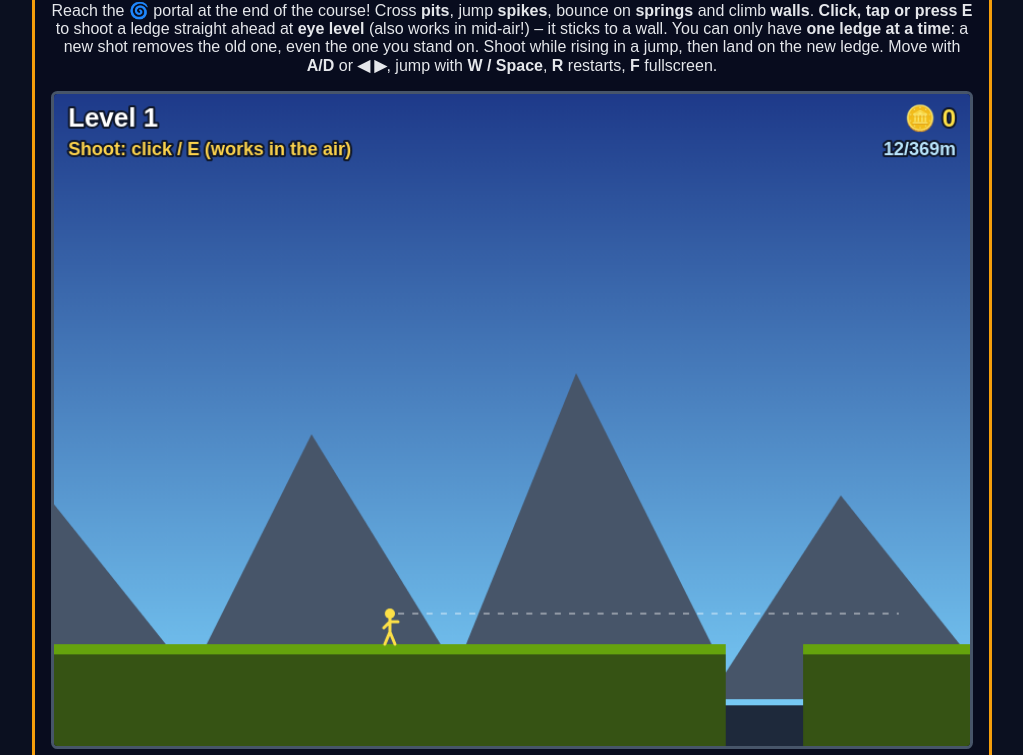
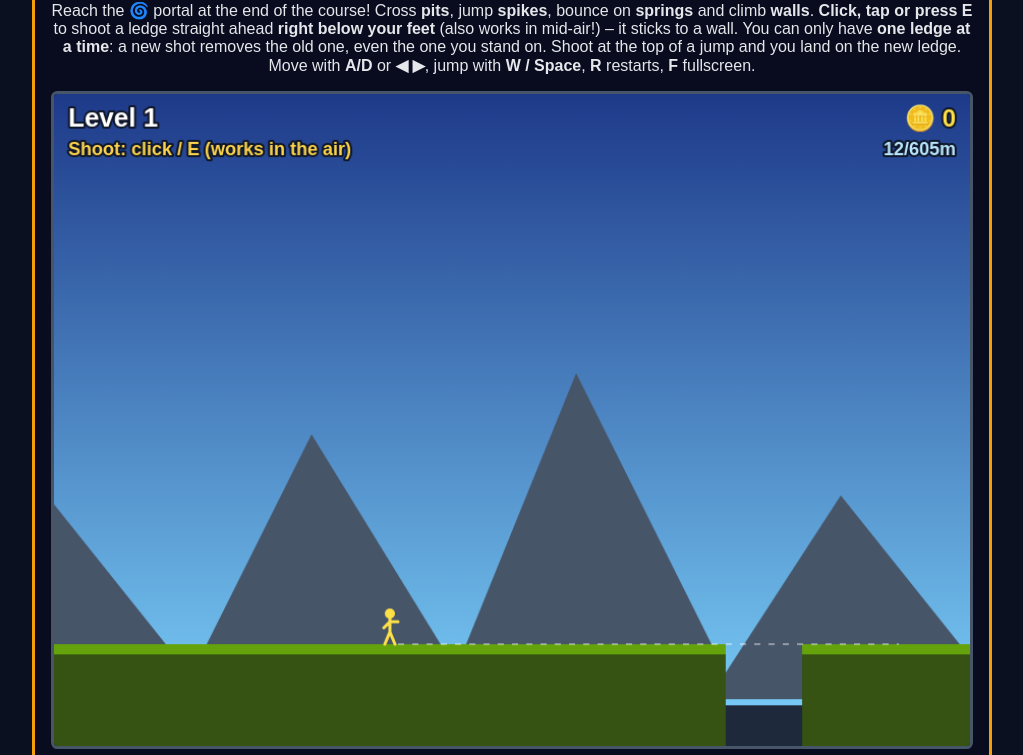
Before and after one commit to bencmparks/my-online-games, a plain HTML site: page cliff-tumble/index.html in a window 1280 px wide. Shown: the part 104-859 px from the top of the page, without its empty margins (128-1151 px from the left). Drawn offline with Linux system fonts and the light colour scheme; animation ran at ten frames a second.

Commit message:
Ledge Throw: denser courses, ledges shoot at feet level
Co-authored-by: Copilot <223556219+Copilot@users.noreply.github.com>

```diff
--- a/cliff-tumble/index.html
+++ b/cliff-tumble/index.html
@@ -7,7 +7,7 @@ main:fullscreen{width:100vw;max-width:none;height:100vh;display:flex;flex-direct
 .row{display:flex;gap:.5rem;justify-content:center;flex-wrap:wrap;margin:.4rem 0}.row button{padding:.6rem .9rem;border:0;border-radius:.6rem;background:#b45309;color:#fff;font-weight:700;font-size:1rem;cursor:pointer;user-select:none}.row button:disabled{opacity:.45;cursor:default}
 </style></head>
 <body><main><a href="../">← All games</a><h1>🪓 Ledge Throw</h1>
-<p>Reach the 🌀 portal at the end of the course! Cross <strong>pits</strong>, jump <strong>spikes</strong>, bounce on <strong>springs</strong> and climb <strong>walls</strong>. <strong>Click, tap or press E</strong> to shoot a ledge straight ahead at <strong>eye level</strong> (also works in mid-air!) – it sticks to a wall. You can only have <strong>one ledge at a time</strong>: a new shot removes the old one, even the one you stand on. Shoot while rising in a jump, then land on the new ledge. Move with <strong>A/D</strong> or <strong>◀ ▶</strong>, jump with <strong>W / Space</strong>, <strong>R</strong> restarts, <strong>F</strong> fullscreen.</p>
+<p>Reach the 🌀 portal at the end of the course! Cross <strong>pits</strong>, jump <strong>spikes</strong>, bounce on <strong>springs</strong> and climb <strong>walls</strong>. <strong>Click, tap or press E</strong> to shoot a ledge straight ahead <strong>right below your feet</strong> (also works in mid-air!) – it sticks to a wall. You can only have <strong>one ledge at a time</strong>: a new shot removes the old one, even the one you stand on. Shoot at the top of a jump and you land on the new ledge. Move with <strong>A/D</strong> or <strong>◀ ▶</strong>, jump with <strong>W / Space</strong>, <strong>R</strong> restarts, <strong>F</strong> fullscreen.</p>
 <canvas id="c" width="900" height="640" aria-label="Ledge Throw game"></canvas>
 <div class="row"><button id="l">◀</button><button id="j">⤒ Jump</button><button id="r">▶</button><button id="sh">🎯 Shoot</button><button id="rs">↺ Restart</button><button id="fs">⛶ Fullscreen</button></div>
 <div class="row" id="shop"></div>
@@ -21,20 +21,24 @@ const persist=()=>{try{localStorage.setItem(KEY,JSON.stringify(save))}catch(e){}
 let level,runs,walls,spikes,springs,portal,ledges,p,state,cx,cy,keys={},fx,frames=0,msg="",safe,seed=1;
 const rnd=()=>(seed=(seed*1664525+1013904223)>>>0)/4294967296;
 const ledgeLen=()=>90+save.up.len*12;
-function gen(lv){seed=lv*977+13;runs=[];walls=[];spikes=[];springs=[];let rs=-300,c=450;const n=3+Math.min(lv,12);
+function gen(lv){seed=lv*977+13;runs=[];walls=[];spikes=[];springs=[];let rs=-300,c=450;const n=8+Math.min(lv*2,22);
+ const wall=()=>{const w=110+rnd()*80,h=Math.min(560,130+rnd()*(90+lv*30));walls.push({x0:c,x1:c+w,top:-h});c+=w};
  for(let i=0;i<n;i++){const t=rnd();
-  if(t<.42){c+=130;if(rnd()<.55){springs.push({x:c,w:36,t:0});c+=36+130}const w=130+rnd()*80,h=Math.min(560,150+rnd()*(80+lv*28));walls.push({x0:c,x1:c+w,top:-h});c+=w+130}
-  else if(t<.72){runs.push([rs,c]);c+=70+rnd()*40+Math.min(lv*3,30);rs=c}
-  else{c+=70;const w=40+rnd()*30+Math.min(lv,10);spikes.push({x0:c,x1:c+w});c+=w+70}
-  c+=240+rnd()*80}
+  if(t<.25){c+=110;if(rnd()<.5){springs.push({x:c,w:36,t:0});c+=36+110}wall();c+=110}
+  else if(t<.45){c+=110;wall();c+=100;wall();c+=110}
+  else if(t<.65){runs.push([rs,c]);c+=70+rnd()*40+Math.min(lv*2,16);rs=c}
+  else if(t<.75){c+=60;springs.push({x:c,w:36,t:0});c+=96;runs.push([rs,c]);c+=200;rs=c}
+  else if(t<.9){c+=70;const w=40+rnd()*30+Math.min(lv,10);spikes.push({x0:c,x1:c+w});c+=w+70}
+  else{c+=90;const w=30+rnd()*20;spikes.push({x0:c,x1:c+w});c+=w+240;runs.push([rs,c]);c+=70+rnd()*30;rs=c}
+  c+=170+rnd()*70}
  portal={x:c+120};runs.push([rs,c+420])}
 function init(lv){level=lv===undefined?save.level:lv;gen(level);ledges=[];fx=[];p={x:120,y:0,vx:0,vy:0,g:true,f:1};safe={x:120,y:0};state="play";cx=0;cy=-540;msg="";shopUI()}
 function respawn(){p.x=safe.x;p.y=safe.y;p.vx=0;p.vy=0;p.g=true;fx.push({x:p.x,y:p.y-50,t:1,s:"oops!"})}
-function shoot(dir){if(state!=="play")return;if(dir)p.f=dir;const d=p.f,ey=p.y-30;let best=null;
+function shoot(dir){if(state!=="play")return;if(dir)p.f=dir;const d=p.f,ey=p.y;let best=null;
  for(const w of walls){if(ey<=w.top||ey>=0)continue;const dist=d>0?w.x0-p.x:p.x-w.x1;if(dist<PW/2-2||dist>900)continue;if(!best||dist<best.dist)best={w,dist}}
  ledges=[];
  if(best){const w=best.w,len=ledgeLen();ledges.push({y:ey,x0:d>0?w.x0-len:w.x1,len});fx.push({line:1,x:p.x,x2:d>0?w.x0:w.x1,y:ey,t:.25})}
- else fx.push({x:p.x+d*60,y:ey,t:1,s:"no wall"})}
+ else fx.push({x:p.x+d*60,y:ey-30,t:1,s:"no wall"})}
 function win(){state="won";const earn=20+level*6;save.coins+=earn;save.level=level+1;persist();msg=`+${earn} coins`;shopUI()}
 function onGround(x0){for(const r of runs)if(x0>=r[0]&&x0<=r[1])return true;return false}
 function update(dt){
@@ -75,7 +79,7 @@ function draw(){
  for(let k=0;k<4;k++){x.strokeStyle=["#a78bfa","#22d3ee","#e879f9","#fff"][k];x.lineWidth=3;x.beginPath();x.ellipse(portal.x,-32,16-k*3+Math.sin(frames/6+k)*2,30-k*5,0,0,6.3);x.stroke()}text("PORTAL",portal.x,-76,16,"#fff");
  for(const l of ledges)plank(l.x0,l.y,l.len);
  for(const f of fx){if(f.line){x.strokeStyle="#fbbf24";x.globalAlpha=f.t*4;x.lineWidth=4;x.beginPath();x.moveTo(f.x,f.y);x.lineTo(f.x2,f.y);x.stroke();x.globalAlpha=1}else{x.globalAlpha=Math.min(1,f.t*2);text(f.s,f.x,f.y,18,"#fca5a5");x.globalAlpha=1}}
- if(state==="play"){x.strokeStyle="#fff6";x.lineWidth=2;x.setLineDash([6,8]);x.beginPath();x.moveTo(p.x+p.f*8,p.y-30);x.lineTo(p.x+p.f*500,p.y-30);x.stroke();x.setLineDash([])}
+ if(state==="play"){x.strokeStyle="#fff6";x.lineWidth=2;x.setLineDash([6,8]);x.beginPath();x.moveTo(p.x+p.f*8,p.y);x.lineTo(p.x+p.f*500,p.y);x.stroke();x.setLineDash([])}
  man(p.x,p.y,p.f);
  x.restore();
  text(`Level ${level}`,14,32,26,"#fff","left");text("Shoot: click / E (works in the air)",14,60,18,"#fcd34d","left");text(`🪙 ${save.coins}`,W-14,32,24,"#fde047","right");text(`${Math.max(0,Math.round(p.x/10))}/${Math.round(portal.x/10)}m`,W-14,60,18,"#bae6fd","right");
```
Also changed, not shown: index.html (+1 -1 lines), 1 other file.
